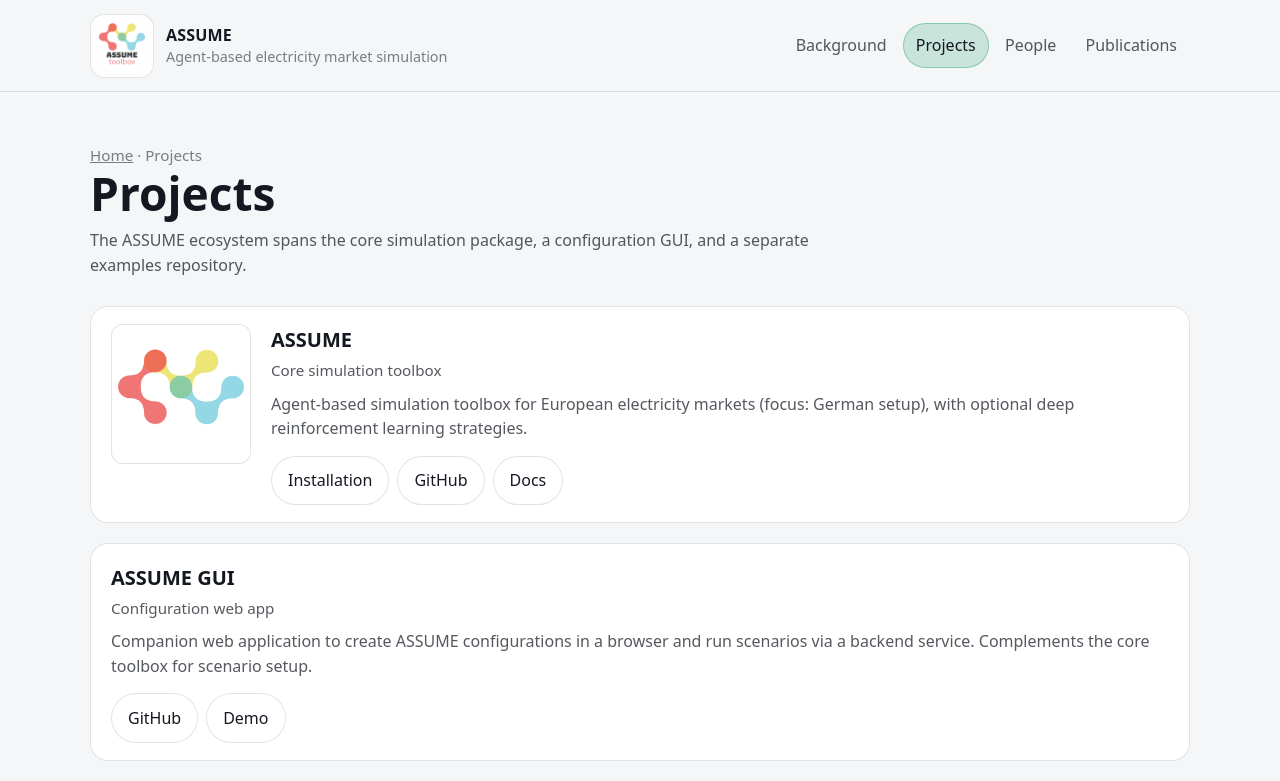
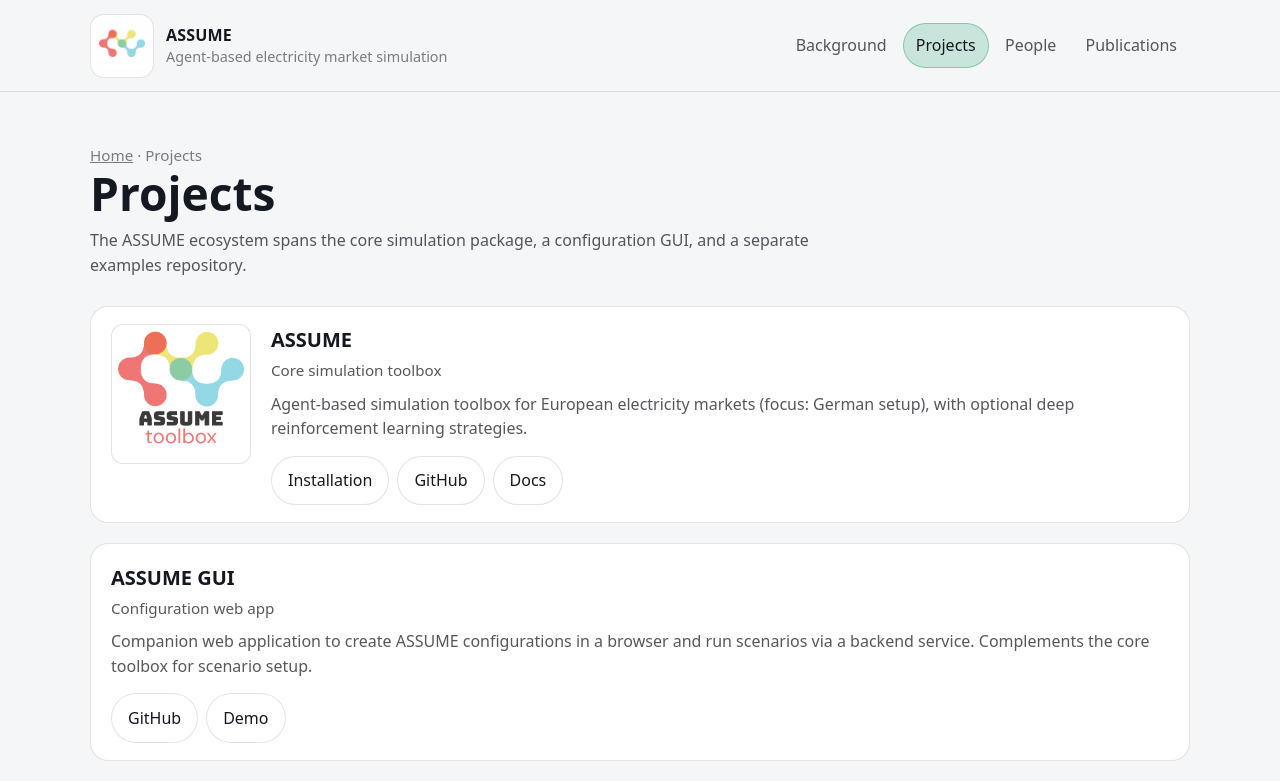
Before and after one commit to assume-framework/assume-framework.github.io, a React (Vite) app: page /projects in a window 1280 px wide. Shown: the top 781 px of the page. Built offline with nearby package versions, Linux system fonts and the light colour scheme.

Commit message:
switch toolbox logo

```diff
--- a/src/components/SiteHeader.tsx
+++ b/src/components/SiteHeader.tsx
@@ -15,7 +15,7 @@ export function SiteHeader() {
     <header className="site-header">
       <div className="container header-inner">
         <NavLink className="brand" to="/" onClick={() => setOpen(false)}>
-          <img src="/img/assume-logo.png" alt="ASSUME logo" width={64} height={64} />
+          <img src="/img/assume-only-logo.png" alt="ASSUME logo" width={64} height={64} />
           <span>
             <strong>ASSUME</strong>
             <span>Agent-based electricity market simulation</span>
--- a/src/content/projects.ts
+++ b/src/content/projects.ts
@@ -26,7 +26,7 @@ export const projects: Project[] = [
     subtitle: 'Core simulation toolbox',
     description:
       'Agent-based simulation toolbox for European electricity markets (focus: German setup), with optional deep reinforcement learning strategies.',
-    image: { src: '/img/assume-only-logo.png', alt: 'ASSUME' },
+    image: { src: '/img/assume-logo.png', alt: 'ASSUME' },
     links: [
       { label: 'Installation', href: 'https://assume.readthedocs.io/en/latest/installation.html' },
       { label: 'GitHub', href: 'https://github.com/assume-framework/assume' },
```
